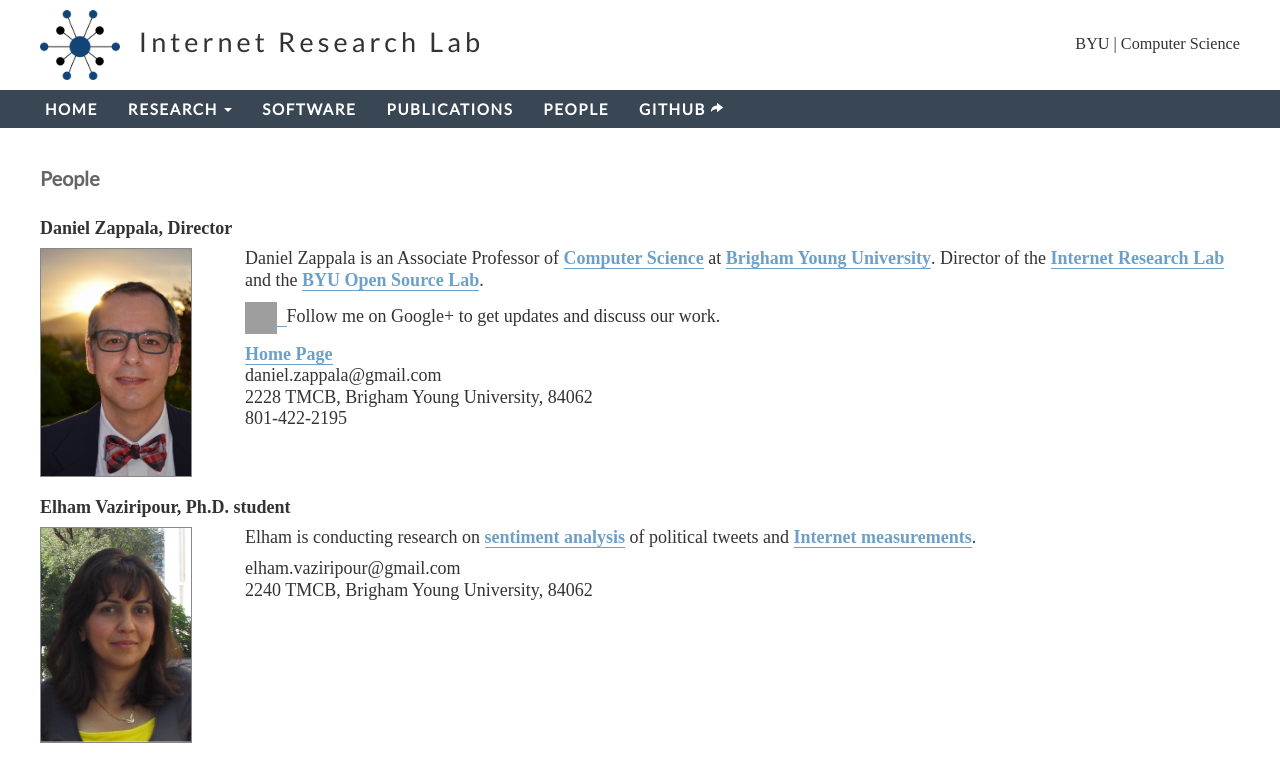
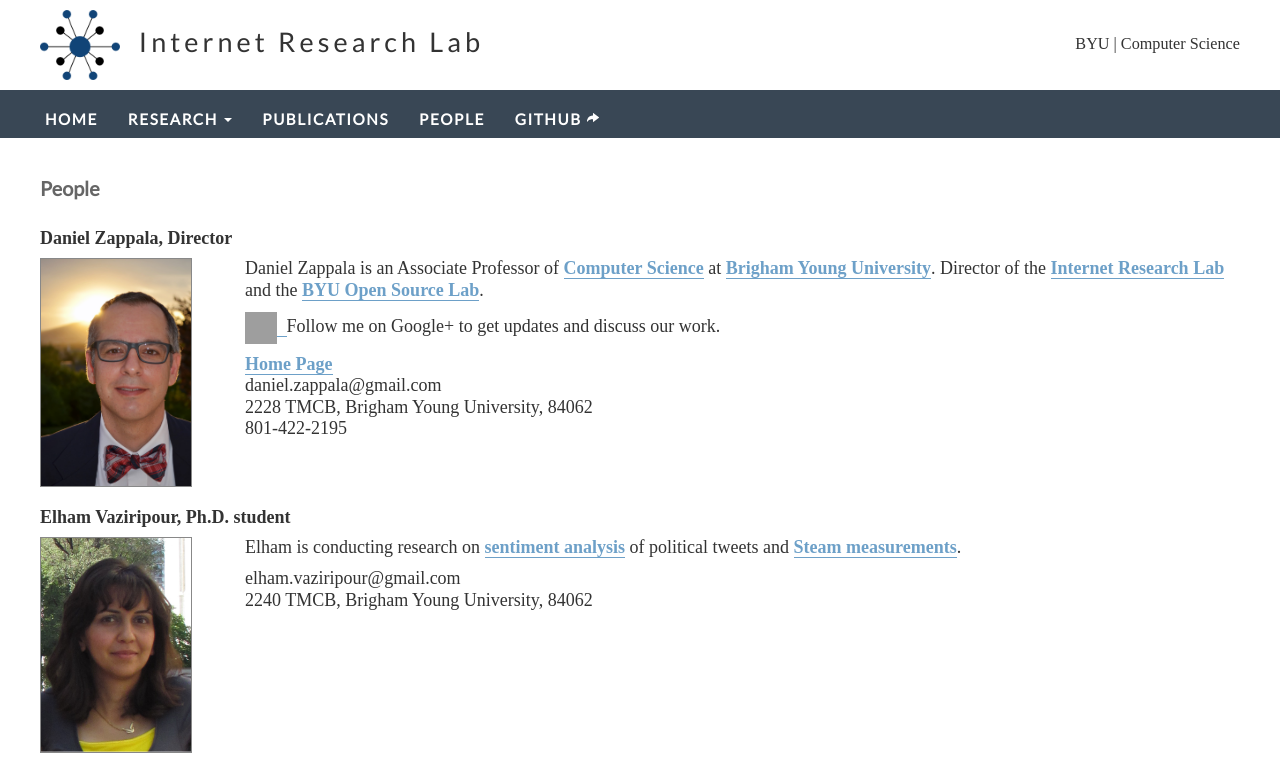
Before and after one commit to byu-ilab/ilab-web, a Flask app: template templates/people.html in a window 1280 px wide. Shown: the top 764 px of the page. Run offline with Flask 2, Linux system fonts and the light colour scheme; the template is opened without the code that fills it, so the values that code supplies are empty; some libraries are stand-ins or nearby versions; grey boxes are pictures that could not be loaded.

Commit message:
Updated research

```diff
--- a/static/css/app.css
+++ b/static/css/app.css
@@ -326,6 +326,7 @@ hr {
 }
 
 li {
+    margin-top: 10px;
     line-height: 1.2;
 }
 
--- a/templates/base.html
+++ b/templates/base.html
@@ -50,7 +50,6 @@
 		      <li><a href={{ url_for("show",directory="research",page="past-projects") }}>Past Projects</a></li>
 		    </ul>
 		  </li>
-		  <li id="menu-software" {% if active == "software" %}class="active"{% endif %}><a href={{url_for("show",directory="software")}} >Software</a></li>
 		  <li id="menu-publications" {% if active == "publications" %}class="active"{% endif %}><a href={{url_for("show",directory="publications")}} >Publications</a></li>
 		  <li id="menu-people" {% if active == "people" %}class="active"{% endif %}><a href={{url_for("show",directory="people")}} >People</a></li>
 		  <li id="menu-github"><a href="https://github.com/byu-ilab">GitHub <i class="icon-share-alt icon-white"></i></a></li>
--- a/templates/people.html
+++ b/templates/people.html
@@ -45,7 +45,7 @@
       <p>Elham is conducting research
 	on <a href={{ url_for("show",directory="research",page="sentiment-analysis") }}>sentiment
 	  analysis</a> of political tweets and
-	<a href={{ url_for("show",directory="research",page="internet-measurements") }}>Internet
+	<a href={{ url_for("show",directory="research",page="steam-measurements") }}>Steam
 	measurements</a>.</p>
 
       <p>
@@ -65,8 +65,8 @@
     </div>
     <div class="span10">
       <p>Mark is conducting research
-	on <a href={{ url_for("show",directory="research",page="web-security") }}>web security</a> and
-	<a href={{ url_for("show",directory="research",page="internet-measurements") }}>Internet
+	on <a href={{ url_for("show",directory="research",page="tls-proxies") }}>TLS Proxies</a> and
+	<a href={{ url_for("show",directory="research",page="steam-measurements") }}>Steam
 	measurements</a>.</p>
 
       <p>
@@ -87,9 +87,9 @@
     </div>
     <div class="span10">
       <p>Justin is conducting research
-	on <a href={{ url_for("show",directory="research",page="personal-cloud") }}>personal cloud
-	  computing</a> and
-	<a href={{ url_for("show",directory="research",page="internet-measurements") }}>Internet
+	on <a href={{ url_for("show",directory="research",page="cloud-storage") }}>Cloud Storage
+	</a> and
+	<a href={{ url_for("show",directory="research",page="steam-measurements") }}>Steam
 	measurements</a>.</p>
 
       <p>hiyono@gmail.com
--- a/templates/research/dynamic-adaptive-streaming-over-http.html
+++ b/templates/research/dynamic-adaptive-streaming-over-http.html
@@ -57,6 +57,12 @@
 	  Press. <a href="http://dx.doi.org/10.1145/2155555.2155580">doi:http://dx.doi.org/10.1145/2155555.2155580</a></li>
       </ul>
 
+      <h2>Code</h2>
+
+      <p>Code for OMNET++ that enables the simulator to interact
+	with the decision engine of a streaming video player: <a href="https://github.com/zappala/omnet-extension">omnet-extension</a>
+	and <a href="https://github.com/zappala/inet-extension">inet-extension</a>.</p>
+
       <h2>Sponsors</h2>
 
       <p>This project is supported by a gift from Move Networks.</p>
--- a/templates/research/wifu.html
+++ b/templates/research/wifu.html
@@ -89,9 +89,6 @@
 	</div>
       </div>
 
-      <h2>Code</h2>
-      <p>Code is available at Github: <a href="https://github.com/zappala/wifu">WiFu</a></p>
-
       <h2>Papers</h2>
 
       <ul>
@@ -109,6 +106,9 @@
 	</li>
       </ul>
 
+      <h2>Code</h2>
+      <p>Code is available at Github: <a href="https://github.com/zappala/wifu">WiFu</a></p>
+
       <h2>Sponsors</h2>
 
       <p>This project is supported by the National Science
```
Also changed, not shown: requirements.txt (+7 -5 lines), templates/research/steam-measurements.html (+10 -2 lines), templates/research/tls-proxies.html (+5 -3 lines), templates/software.html (deleted, +0 -40 lines), 3 other files.
